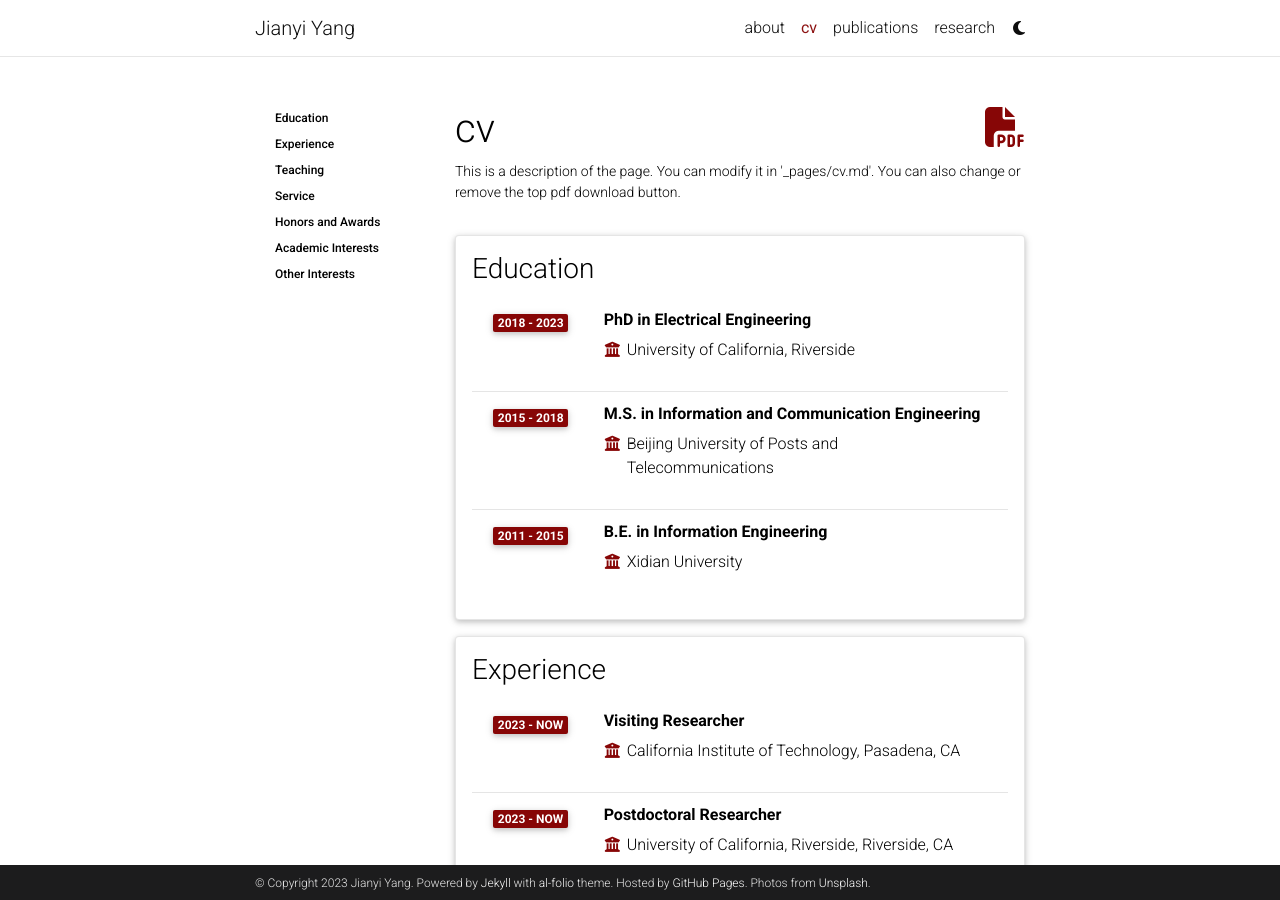
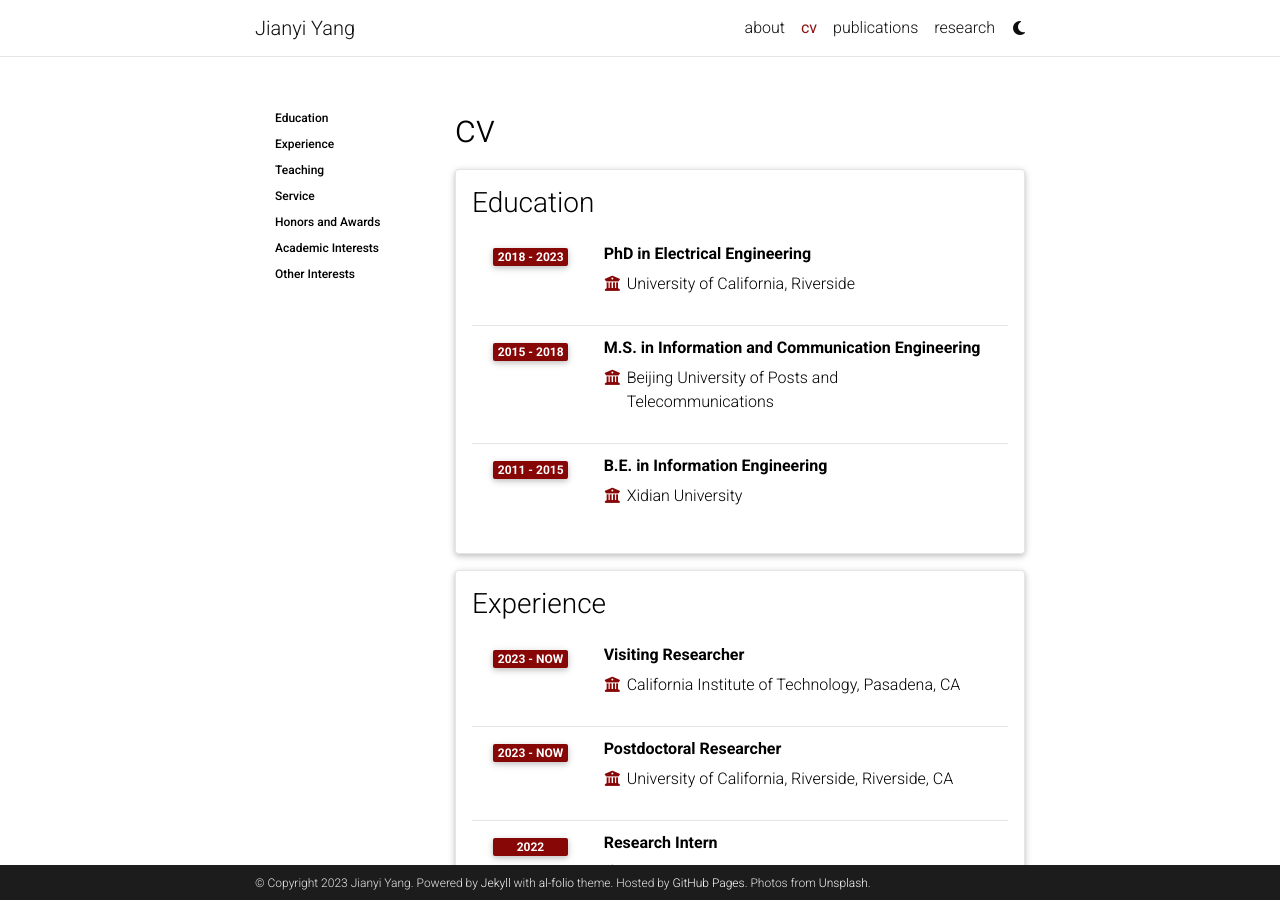
Before and after one commit to jianyiyang-ai/jianyiyang-ai.github.io, a Jekyll site: the page built from _pages/cv.md, in a window 1280 px wide and 900 px high. Built offline with Jekyll 4.4.1, drawn with Linux system fonts in a browser that asks for light colours; comment, search, counter and statistics services are not loaded; a style sheet for code colours, icons or effects is not loaded.

Commit message:
Update cv.md

```diff
--- a/_pages/cv.md
+++ b/_pages/cv.md
@@ -4,13 +4,8 @@
 title: cv
 nav: true
 nav_order: 1
-cv_pdf: example_pdf.pdf
-description: This is a description of the page. You can modify it in '_pages/cv.md'. You can also change or remove the top pdf download button.
+cv_pdf:
+description:
 toc:
   sidebar: left
 ---
-2022 Dissertation Year Program Award. UC, Riverside.
-2018 Deans Distinguished Fellowship. UC, Riverside.
-2017 National Scholarship for Graduates (top 1%). Beijing University of Posts and Telecommunications.
-2015 Goodix Scholarship (top 1%). Xidian University.
-2012/2013 National Scholarships (top 2%). Xidian University.
```
